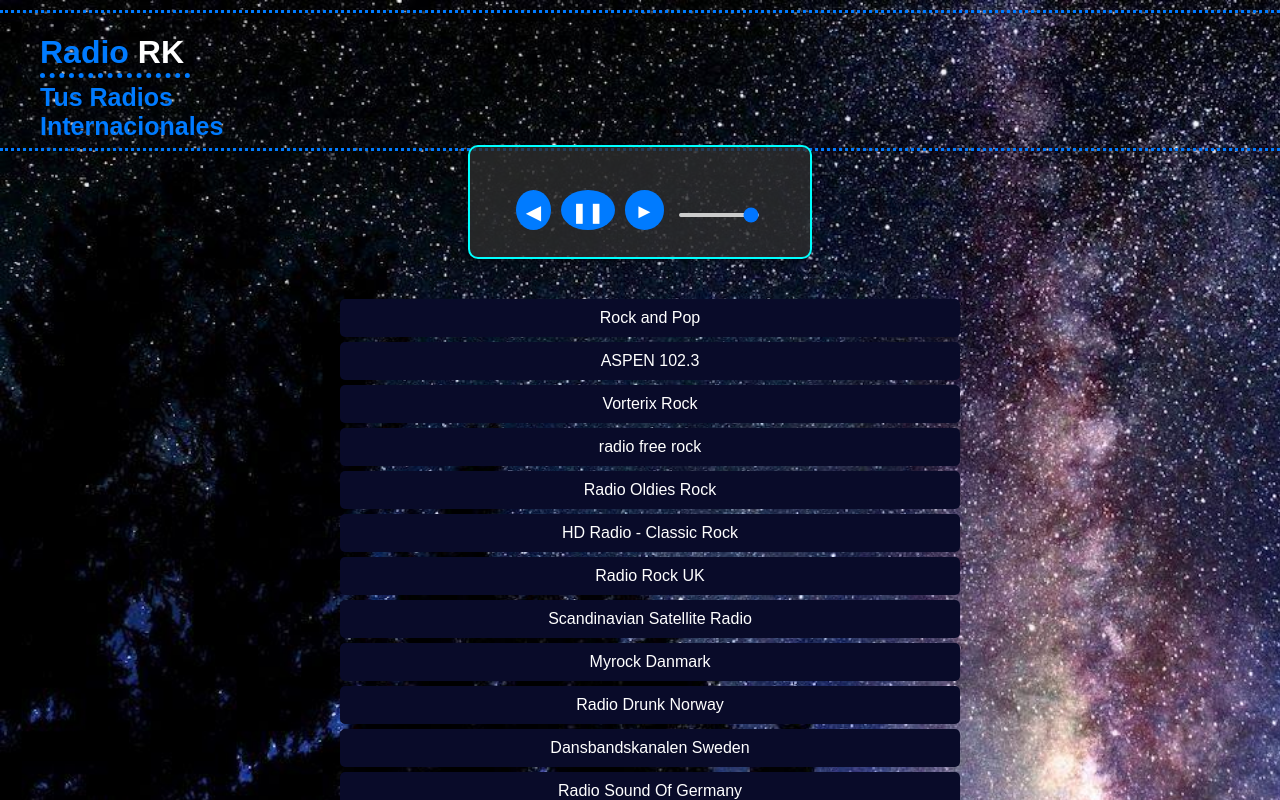
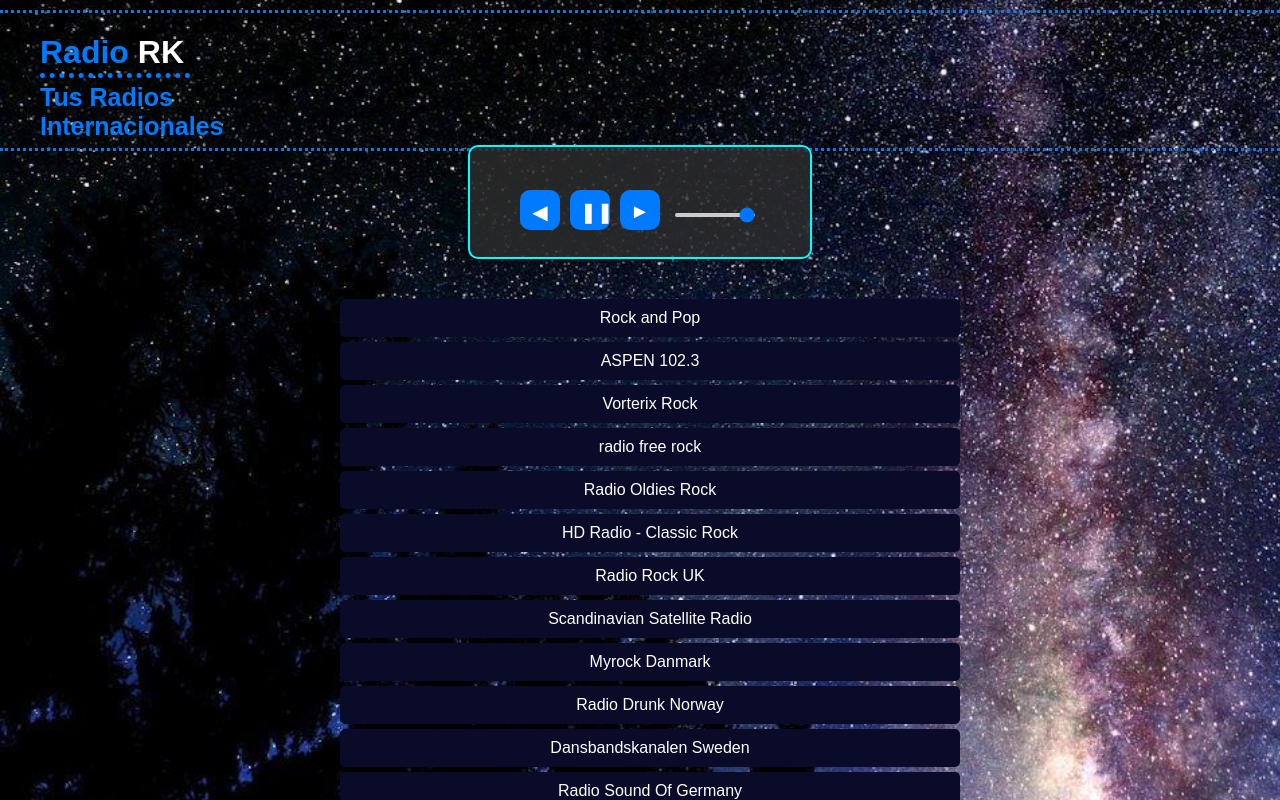
Before and after one commit to JOSEBARZOLA/RadioRK, a plain HTML site: page index.html in a window 1280 px wide. Shown: the top 800 px of the page. Drawn offline with Linux system fonts and the light colour scheme; a web font is replaced by a local one.

Commit message:
cambios de los botones del reproductor

```diff
--- a/style.css
+++ b/style.css
@@ -80,6 +80,7 @@ h1, h3 {
     box-shadow: 0 2px 5px rgba(0, 0, 0, 0.3);
     border: 2px solid aqua; /* Borde de color aqua */
 }
+
 #reproductor {
     display: flex;
     flex-direction: column;
@@ -88,36 +89,42 @@ h1, h3 {
     width: 100%;
     height: 70px; /* Ajustamos la altura */
 }
+
 #controles {
     display: flex;
     align-items: center;
     justify-content: center;
     margin-top: 15px;
 }
+
 button {
     background-color: #007bff;
     color: white;
     border: none;
-    border-radius: 50%;
+    border-radius: 10px; /* Hacemos los botones cuadrados */
     padding: 10px;
     margin: 0 5px;
     font-size: 20px;
     cursor: pointer;
     transition: background-color 0.3s ease;
-    height: 40px; /* Altura fija para los botones */
+    width: 40px; /* Ancho cuadrado */
+    height: 40px; /* Altura cuadrada */
 }
+
 button:hover {
     background-color: #0056b3;
 }
+
 input[type="range"] {
     width: 80%;
     margin: 0 10px;
     background-color: transparent;
+}
 
-}
 input[type="range"]:focus {
     outline: none;
 }
+
 input[type="range"]::-webkit-slider-runnable-track {
     width: 100%;
     height: 4px;
@@ -125,6 +132,7 @@ input[type="range"]::-webkit-slider-runnable-track {
     background: #ccc;
     border-radius: 2px;
 }
+
 input[type="range"]::-webkit-slider-thumb {
     border: none;
     height: 16px;
@@ -135,6 +143,7 @@ input[type="range"]::-webkit-slider-thumb {
     -webkit-appearance: none;
     margin-top: -6px;
 }
+
 input[type="range"]::-moz-range-track {
     width: 100%;
     height: 4px;
@@ -142,6 +151,7 @@ input[type="range"]::-moz-range-track {
     background: #ccc;
     border-radius: 2px;
 }
+
 input[type="range"]::-moz-range-thumb {
     border: none;
     height: 16px;
@@ -150,6 +160,7 @@ input[type="range"]::-moz-range-thumb {
     background: #007bff;
     cursor: pointer;
 }
+
 input[type="range"]::-ms-track {
     width: 100%;
     height: 4px;
@@ -158,14 +169,15 @@ input[type="range"]::-ms-track {
     border-color: transparent;
     color: transparent;
 }
+
 input[type="range"]::-ms-fill-lower {
     background: #ccc;
-    border-radius: 2px;
 }
+
 input[type="range"]::-ms-fill-upper {
     background: #ccc;
-    border-radius: 2px;
 }
+
 input[type="range"]::-ms-thumb {
     border: none;
     height: 16px;
@@ -174,6 +186,7 @@ input[type="range"]::-ms-thumb {
     background: #007bff;
     cursor: pointer;
 }
+
 #listaRadios {
     z-index: 2; /* Asegura que la lista esté por encima del footer */
 }
```
